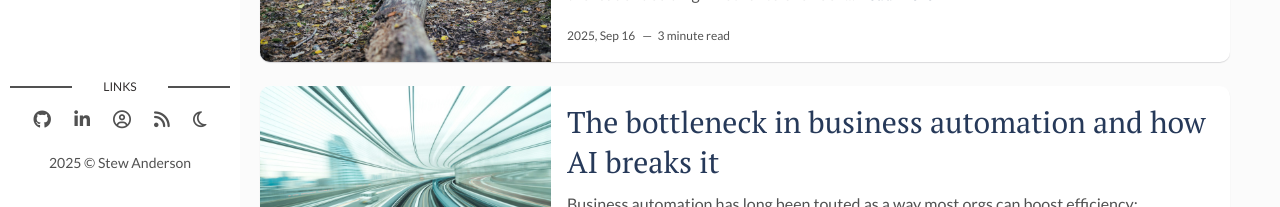
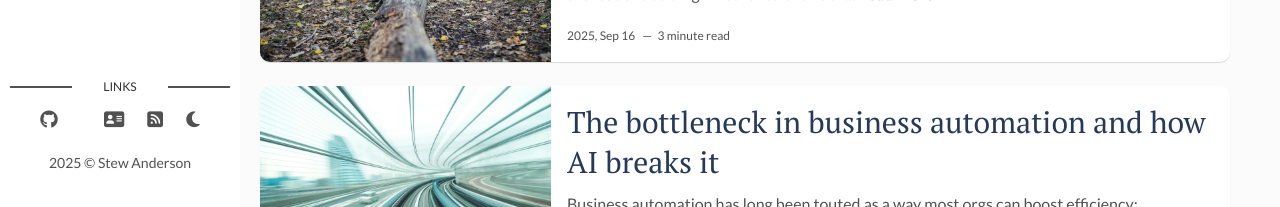
Before and after one commit to stew-anderson/blog, a Jekyll site: the page built from index.html, in a window 1280 px wide and 900 px high, scrolled down 543 px. Shown: the part 693-900 px from the top of the window. Built offline with Jekyll 4.4.1, drawn with Linux system fonts in a browser that asks for light colours; nearby versions of some CDN libraries; the list of posts is cut into pages by our own code.

Commit message:
swapping out font awesome html icons

```diff
--- a/_layouts/main.html
+++ b/_layouts/main.html
@@ -10,7 +10,7 @@
       <div class="author-name">{{site.author}}</div>
       <ul class="nav">
         <li><a href="{{site.baseurl}}/"><i class="fa-regular fa-house"></i></a></li>
-        <li><a href="{{site.baseurl}}/search"><i class="fa fa-search"></i></a></li>
+        <li><a href="{{site.baseurl}}/search"><i class="fa-solid fa-magnifying-glass"></i></a></li>
       </ul>
 
       <p>{{site.about-author}}</p>
@@ -23,17 +23,17 @@
       <h3 class="contact-title">links</h3>
       <ul class="nav">
         {% if site.social-github %}
-          <li class="github"><a href="http://github.com/{{site.social-github}}" target="_blank"><i class="fa fa-github"></i></a></li>
+          <li class="github"><a href="http://github.com/{{site.social-github}}" target="_blank"><i class="fa-brands fa-github"></i></a></li>
         {% endif %}
         {% if site.social-linkedin %}
-          <li class="linkedin"><a href="https://linkedin.com/in/{{site.social-linkedin}}" target="_blank"><i class="fa fa-linkedin"></i></a></li>
+          <li class="linkedin"><a href="https://linkedin.com/in/{{site.social-linkedin}}" target="_blank"><i class="fa-brands fa-square-linkedin"></i></a></li>
         {% endif %}
-          <li><a href="{{site.baseurl}}/about/"><i class="fa fa-user-circle-o"></i></a></li>
-          <li><a href="{{site.baseurl}}/feed.xml" id="rss-link"><i class="fa fa-rss"></i></a></li>
+          <li><a href="{{site.baseurl}}/about/"><i class="fa-solid fa-address-card"></i></a></li>
+          <li><a href="{{site.baseurl}}/feed.xml" id="rss-link"><i class="fa-solid fa-square-rss"></i></a></li>
           <li>
             <a href="#" id="darkMode" class="dark-toggle">
-              <i class="dark fa fa-moon-o"></i>
-              <i class="light fa fa-lightbulb-o"></i>
+              <i class="dark fa-solid fa-moon"></i>
+              <i class="light fa-solid fa-sun"></i>
             </a>
           </li>
       </ul>
```
